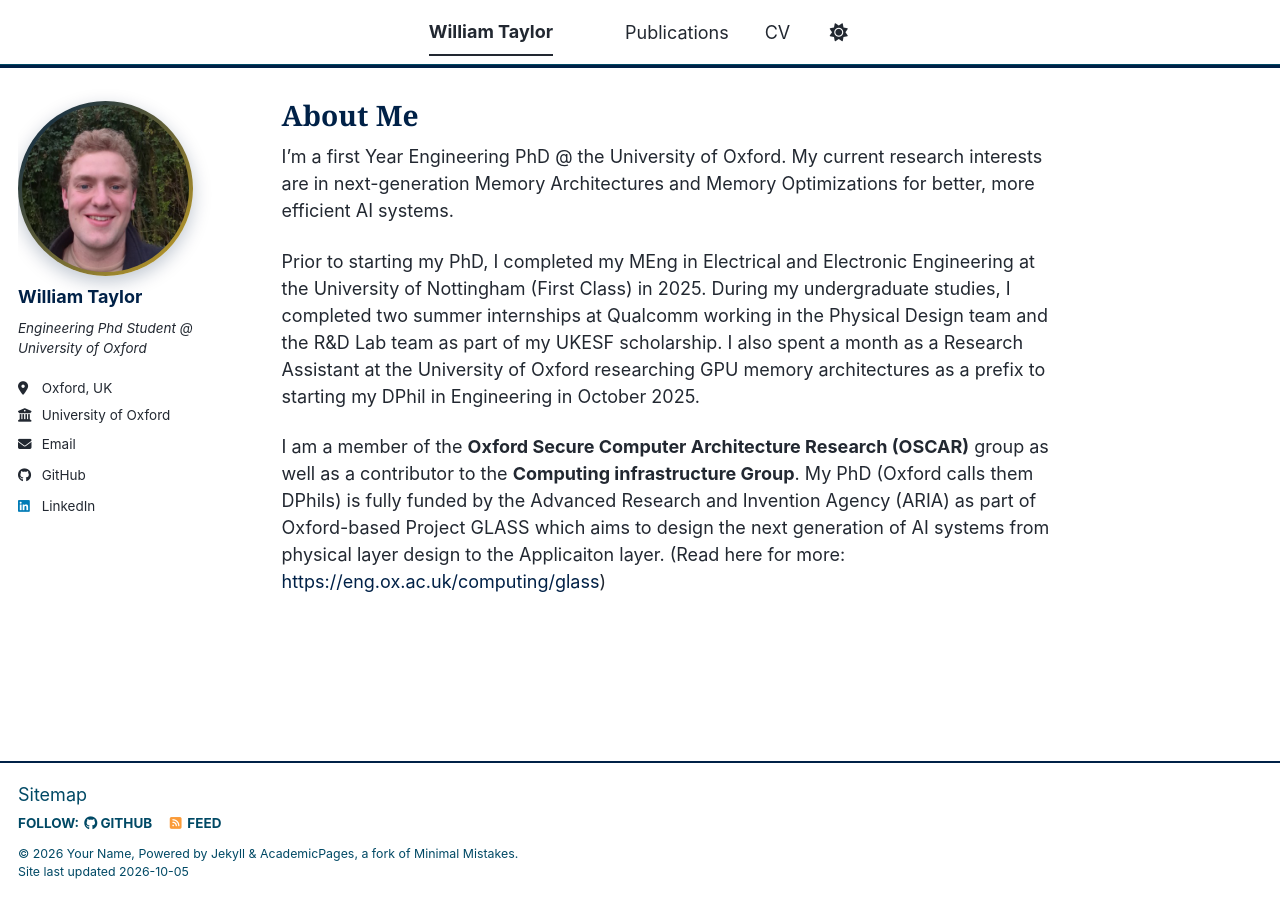
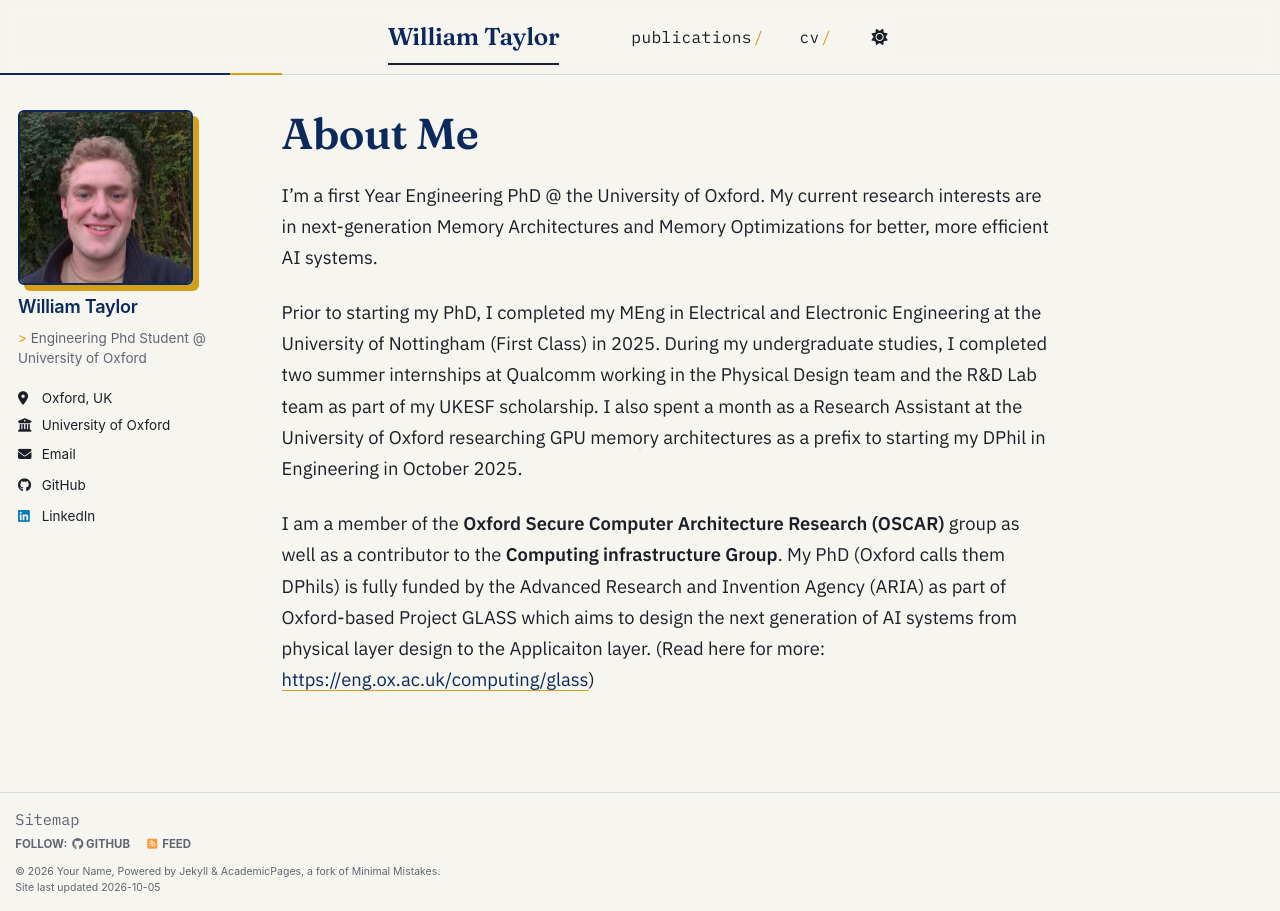
Before and after one commit to w-p-taylor/w-p-taylor.github.io, a Jekyll site: the page built from _pages/about.md, in a window 1280 px wide. Built offline with Jekyll 4.4.1, drawn with Linux system fonts in a browser that asks for light colours; a script bundle is joined from its source files by our own code; library files that are not in the unit come from our copies.

Commit message:
Redesign site with a distinctive 'silicon schematic' look
Engineering-paper dot grid background, Fraunces + IBM Plex typography,
hex-addressed section headings, chip-style avatar, card-style
publication entries, and matching light/dark palettes.

Co-Authored-By: Claude Opus 5.5 <noreply@anthropic.com>
Claude-Session: https://claude.ai/code/session_01BqbbF5FpAtN867qEvKCENs

```diff
--- a/_includes/head/custom.html
+++ b/_includes/head/custom.html
@@ -14,4 +14,9 @@
 <link rel="icon" href="/images/favicon.ico"/>
 <meta name="theme-color" content="#ffffff"/>
 
+<!-- Custom fonts -->
+<link rel="preconnect" href="https://fonts.googleapis.com"/>
+<link rel="preconnect" href="https://fonts.gstatic.com" crossorigin/>
+<link rel="stylesheet" href="https://fonts.googleapis.com/css2?family=Fraunces:opsz,wght@9..144,400;9..144,600&family=IBM+Plex+Mono:wght@400;500&family=IBM+Plex+Sans:ital,wght@0,400;0,500;0,600;1,400&display=swap"/>
+
 <!-- end custom head snippets -->
--- a/assets/css/main.scss
+++ b/assets/css/main.scss
@@ -42,110 +42,271 @@
     "vendor/font-awesome/brands"
 ;
 
-/* ===== Custom look ===== */
+/* ==========================================================================
+   CUSTOM LOOK — "silicon schematic"
+   Engineering-paper grid, hex-addressed sections, chip-style accents.
+   Change the tokens below to restyle everything.
+   ========================================================================== */
 
-/* Accent colours: change these two to restyle everything */
 :root {
-  --wt-accent: #002147;    /* Oxford blue */
-  --wt-highlight: #c9a227; /* gold */
-}
-html[data-theme="dark"] {
-  --wt-accent: #8fb3ff;    /* lighter blue so it shows on dark backgrounds */
+  --wt-accent: #0b2a5b;        /* deep Oxford blue */
+  --wt-highlight: #d4a017;     /* signal gold */
+  --wt-paper: #f7f5ef;         /* warm engineering paper */
+  --wt-card: #ffffff;
+  --wt-ink: #1b1f27;
+  --wt-muted: #5f6673;
+  --wt-rule: rgba(11, 42, 91, 0.14);
+  --wt-grid: rgba(11, 42, 91, 0.09);
+  --wt-serif: "Fraunces", Georgia, "Times New Roman", serif;
+  --wt-sans: "IBM Plex Sans", -apple-system, "Segoe UI", Roboto, sans-serif;
+  --wt-mono: "IBM Plex Mono", Menlo, Consolas, monospace;
+
+  --global-bg-color: var(--wt-paper);
+  --global-text-color: var(--wt-ink);
+  --global-text-color-light: var(--wt-muted);
+  --global-link-color: var(--wt-accent);
+  --global-link-color-hover: var(--wt-accent);
+  --global-link-color-visited: var(--wt-accent);
+  --global-masthead-link-color: var(--wt-ink);
+  --global-masthead-link-color-hover: var(--wt-accent);
+  --global-border-color: var(--wt-rule);
+  --global-footer-bg-color: transparent;
 }
 
-/* White background in light mode */
-html:not([data-theme="dark"]) {
-  --global-bg-color: #ffffff;
-}
-html:not([data-theme="dark"]) body,
-html:not([data-theme="dark"]) .masthead,
-html:not([data-theme="dark"]) .greedy-nav,
-html:not([data-theme="dark"]) .page__footer {
-  background-color: #ffffff;
+html[data-theme="dark"] {
+  --wt-accent: #9cc0ff;
+  --wt-highlight: #f2c14e;
+  --wt-paper: #0c111c;
+  --wt-card: #131a29;
+  --wt-ink: #e6e9ef;
+  --wt-muted: #97a0b2;
+  --wt-rule: rgba(156, 192, 255, 0.16);
+  --wt-grid: rgba(156, 192, 255, 0.07);
+
+  --global-bg-color: var(--wt-paper);
+  --global-text-color: var(--wt-ink);
+  --global-text-color-light: var(--wt-muted);
+  --global-link-color: var(--wt-accent);
+  --global-link-color-hover: var(--wt-accent);
+  --global-link-color-visited: var(--wt-accent);
+  --global-masthead-link-color: var(--wt-ink);
+  --global-masthead-link-color-hover: var(--wt-accent);
+  --global-border-color: var(--wt-rule);
+  --global-footer-bg-color: transparent;
 }
 
-/* Top menu: centred, with a coloured line underneath */
+/* ----- Canvas: dot grid like engineering paper ----- */
+body {
+  font-family: var(--wt-sans);
+  color: var(--wt-ink);
+  background-color: var(--wt-paper);
+  background-image: radial-gradient(var(--wt-grid) 1px, transparent 1px);
+  background-size: 22px 22px;
+  background-attachment: fixed;
+}
+
+::selection {
+  background: var(--wt-highlight);
+  color: #111;
+}
+
+/* ----- Masthead ----- */
 .masthead {
-  border-bottom: 3px solid var(--wt-accent);
+  z-index: 20;
+  background: color-mix(in srgb, var(--wt-paper) 82%, transparent);
+  -webkit-backdrop-filter: blur(10px);
+  backdrop-filter: blur(10px);
+  border-bottom: 1px solid var(--wt-rule);
+}
+/* signal trace under the nav */
+.masthead::after {
+  content: "";
+  position: absolute;
+  left: 0;
+  right: 0;
+  bottom: -1px;
+  height: 2px;
+  background: linear-gradient(90deg, var(--wt-accent) 0 18%, var(--wt-highlight) 18% 22%, transparent 22%);
+}
+.greedy-nav {
+  background: transparent;
 }
 .greedy-nav .visible-links {
   margin-left: auto;
   margin-right: auto;
 }
 .greedy-nav a {
+  font-family: var(--wt-mono);
+  font-size: 0.9em;
+  letter-spacing: 0.02em;
+  text-transform: lowercase;
   transition: color 0.2s ease;
 }
-.greedy-nav a:hover {
+.greedy-nav .visible-links li:not(.masthead__menu-item--lg):not(#theme-toggle) a::after {
+  content: "/";
+  color: var(--wt-highlight);
+  margin-left: 0.1em;
+}
+.greedy-nav .masthead__menu-item--lg a {
+  font-family: var(--wt-serif);
+  font-size: 1.35em;
+  font-weight: 600;
+  letter-spacing: -0.01em;
+  text-transform: none;
+}
+.greedy-nav a:hover,
+.greedy-nav .selected a {
   color: var(--wt-accent);
 }
-/* Animated underline under menu links, in gold */
 .greedy-nav .visible-links a::before {
   background: var(--wt-highlight);
-  height: 3px;
+  height: 2px;
 }
 
-/* Serif headings for an academic feel */
+/* ----- Typography ----- */
+h1, h2, h3, h4,
 .page__title,
+.author__name {
+  font-family: var(--wt-serif);
+  font-weight: 600;
+  letter-spacing: -0.01em;
+}
+.page__title {
+  color: var(--wt-accent);
+  font-size: 2.4em;
+  line-height: 1.1;
+}
+.page__content {
+  font-size: 1.02em;
+  line-height: 1.7;
+}
+
+/* Section headings get hex "memory addresses" */
+.page__content,
+.archive {
+  counter-reset: wt-section;
+}
 .page__content h1,
 .page__content h2,
-.author__name {
-  font-family: Georgia, "Times New Roman", serif;
+.archive > h2 {
+  counter-increment: wt-section;
+  color: var(--wt-accent);
+  border-bottom: 1px dashed var(--wt-rule);
+  padding-bottom: 0.3em;
+  margin-top: 1.8em;
+}
+.page__content h1::before,
+.page__content h2::before,
+.archive > h2::before {
+  content: "0x" counter(wt-section, decimal-leading-zero);
+  display: block;
+  font-family: var(--wt-mono);
+  font-size: 0.5em;
+  font-weight: 500;
+  letter-spacing: 0.08em;
+  color: var(--wt-highlight);
+  margin-bottom: 0.2em;
+}
+/* the publications list uses h2 for each entry; don't number those */
+.archive__item-title::before {
+  content: none !important;
 }
 
-/* Page title and section headings */
-.page__title {
+/* ----- Links: highlighter sweep ----- */
+.page__content a {
   color: var(--wt-accent);
+  text-decoration: none;
+  background-image: linear-gradient(var(--wt-highlight), var(--wt-highlight));
+  background-size: 100% 1px;
+  background-position: 0 100%;
+  background-repeat: no-repeat;
+  transition: background-size 0.25s ease, color 0.25s ease;
 }
-.page__content h1 {
-  border-bottom: none;
-  border-left: 4px solid var(--wt-highlight);
-  padding-left: 0.6em;
-  margin-top: 1.6em;
+.page__content a:hover {
+  background-size: 100% 100%;
+  color: #111;
+}
+
+/* Inline code as little register labels */
+.page__content code {
+  font-family: var(--wt-mono);
+  background: var(--wt-card);
+  border: 1px solid var(--wt-rule);
+  border-radius: 3px;
+}
+
+/* ----- Sidebar: chip-style avatar ----- */
+.author__avatar img {
+  border-radius: 6px;
+  border: 2px solid var(--wt-accent);
+  padding: 0;
+  box-shadow: 6px 6px 0 var(--wt-highlight);
+  transition: transform 0.25s ease, box-shadow 0.25s ease;
+}
+.author__avatar img:hover {
+  transform: translate(-2px, -2px);
+  box-shadow: 9px 9px 0 var(--wt-highlight);
+}
+.author__name {
+  color: var(--wt-accent);
+  font-size: 1.35em;
+  margin-top: 0.6em;
+}
+.author__bio {
+  font-family: var(--wt-mono);
+  font-size: 0.8em;
+  color: var(--wt-muted);
+}
+.author__bio::before {
+  content: "> ";
+  color: var(--wt-highlight);
+}
+.author__urls a {
+  color: var(--wt-ink);
+}
+.author__urls a:hover {
   color: var(--wt-accent);
 }
 
-/* Profile photo: gradient ring, shadow, lift on hover */
-.author__avatar img {
-  border: none;
-  border-radius: 50%;
-  padding: 4px;
-  background: linear-gradient(135deg, var(--wt-accent), var(--wt-highlight));
-  box-shadow: 0 6px 18px rgba(0, 33, 71, 0.25);
-  transition: transform 0.3s ease, box-shadow 0.3s ease;
+/* ----- Publications / talks as cards ----- */
+.list__item .archive__item {
+  position: relative;
+  background: var(--wt-card);
+  border: 1px solid var(--wt-rule);
+  border-left: 3px solid var(--wt-accent);
+  border-radius: 4px;
+  padding: 1em 1.25em 0.4em;
+  margin-bottom: 1.1em;
+  transition: transform 0.2s ease, box-shadow 0.2s ease, border-color 0.2s ease;
 }
-.author__avatar img:hover {
-  transform: translateY(-3px) scale(1.03);
-  box-shadow: 0 10px 24px rgba(0, 33, 71, 0.35);
+.list__item .archive__item:hover {
+  transform: translateY(-2px);
+  border-left-color: var(--wt-highlight);
+  box-shadow: 0 8px 22px rgba(11, 42, 91, 0.1);
 }
-
-/* Sidebar name and subtitle */
-.author__name {
-  color: var(--wt-accent);
-  font-size: 1.3em;
+.archive__item-title {
+  font-family: var(--wt-serif);
+  font-size: 1.15em;
+  margin-top: 0 !important;
+  border-bottom: none !important;
+  padding-bottom: 0 !important;
 }
-.author__bio {
-  font-style: italic;
-}
-
-/* Links in page content */
-.page__content a {
+.archive__item-title a {
   color: var(--wt-accent);
   text-decoration: none;
-  border-bottom: 1px solid transparent;
-  transition: border-color 0.2s ease;
+  background-image: none;
 }
-.page__content a:hover {
-  border-bottom-color: var(--wt-highlight);
+/* the template adds an <hr> under category headings; the dashed rule replaces it */
+.archive > h2 + hr {
+  display: none;
 }
-
-/* Publication and talk titles in lists */
-.archive__item-title a {
-  color: var(--wt-accent);
+.archive__item p {
+  font-size: 0.9em;
+  color: var(--wt-muted);
 }
-
-/* Footer: thin accent line on top */
-.page__footer {
-  border-top: 2px solid var(--wt-accent);
+.archive__item p:first-of-type {
+  font-family: var(--wt-mono);
+  font-size: 0.78em;
 }
 
 /* Make publication titles non-clickable */
@@ -153,5 +314,19 @@ html:not([data-theme="dark"]) .page__footer {
   pointer-events: none;
   cursor: default;
   color: inherit;
-  border-bottom: none;
+  background-image: none;
 }
+
+/* ----- Footer ----- */
+.page__footer {
+  background: transparent;
+  border-top: 1px solid var(--wt-rule);
+  font-family: var(--wt-mono);
+  font-size: 0.85em;
+}
+.page__footer a {
+  color: var(--wt-muted);
+}
+.page__footer a:hover {
+  color: var(--wt-accent);
+}
```
